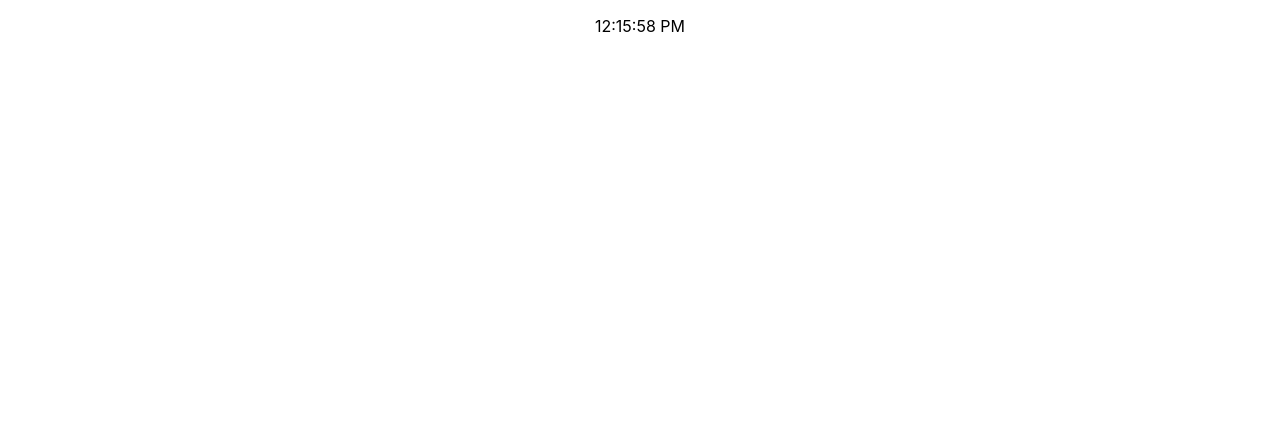
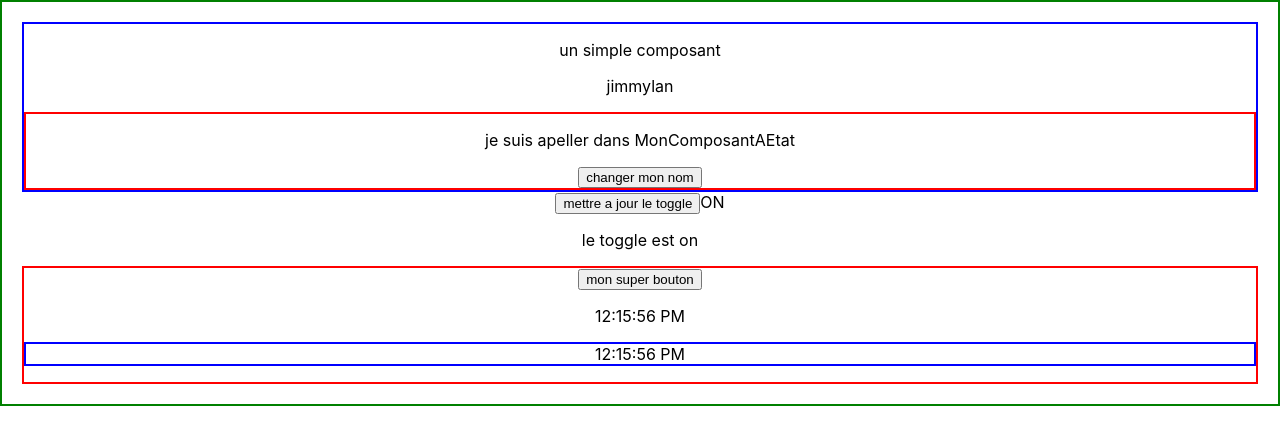
Before and after one commit to JSurquin/exercices-react, a React (Create React App) app: page / in a window 1280 px wide. Shown: the top 444 px of the page. Built offline with nearby package versions, Linux system fonts and the light colour scheme.

Commit message:
ajout d'un sous composant à clock , creation du toggle composant

```diff
--- a/src/App.js
+++ b/src/App.js
@@ -1,10 +1,13 @@
-import logo from './logo.svg';
 import Clock from './components/Clock';
+import Toggle from './components/Toggle';
+import MonComposant from './components/MonComposantAEtat';
 import './App.css';
 
 function App() {
   return (
-    <div className="App">
+    <div className="App" style={{border: '2px solid green', padding: 20}}>
+      <MonComposant/>
+      <Toggle/>
       <Clock/>
     </div>
   );
--- a/src/components/Clock.jsx
+++ b/src/components/Clock.jsx
@@ -1,4 +1,11 @@
 import React from 'react';
+
+
+class MonSuperComposant extends React.Component {
+  render() {
+    return <p style={{border: '2px solid blue'}}> {this.props.date.toLocaleTimeString()}</p>
+  }
+}
 
 class Clock extends React.Component {
 
@@ -13,8 +20,10 @@ class Clock extends React.Component {
   }
 
   componentDidMount() {
-    setInterval(() => this.updateMyTime(), 1000 )
+    this.TimerId = setInterval(() => this.updateMyTime(), 1000 )
+    setTimeout(() => clearInterval(this.TimerId) , this.props.stop)
   }
+
   // créer une fonction qui va mettre à jour le temps dans l'état : date
   // utiliser le cycle de vie pour faire qu'au chargement du composant
   // on lance la fonction qui nous permet de mettre à jour l'état
@@ -22,10 +31,11 @@ class Clock extends React.Component {
 
   render(){
     return (
-      <div>
-      {/* <button onClick={() => this.updateMyTime()}>mon super bouton</button> */}
-    <p>{this.state.date.toLocaleTimeString()}</p>
-    </div>
+      <div style={{border: '2px solid red'}}>
+        <button onClick={() => this.updateMyStringAndMyDate()}>mon super bouton</button>
+        <p>{this.state.date.toLocaleTimeString()}</p>
+        <MonSuperComposant date={this.state.date}/>
+      </div>
 
     )
   }
--- /dev/null
+++ b/src/components/MonComposantAEtat.jsx
@@ -0,0 +1,46 @@
+import React from 'react';
+
+
+class MonDeuxiemeComposant extends React.Component {
+  render() {
+    return (
+    <div style={{border: "2px solid red" }}>
+    <p>je suis apeller dans MonComposantAEtat </p>
+    <button onClick={this.props.mettreAJourMaPhrase}>changer mon nom</button>
+    </div>
+    )
+  }
+}
+
+
+class MonComposantAEtat extends React.Component
+{
+  constructor(props)
+  {
+    super(props);
+    //MonComposantAEtat.state
+    this.state = {name: 'jimmylan'};
+  }
+
+  maFunctionVide = () => {
+    return null;
+  }
+
+  mettreAJourMaPhrase = () => {
+    this.setState({name: 'john'})
+  };
+
+  render()
+  {
+    return (
+      <div style={{border: "2px solid blue" }}>
+      <p >un simple composant</p>
+      <p>{this.state.name}</p>
+      {this.maFunctionVide()}
+      <MonDeuxiemeComposant mettreAJourMaPhrase={() => this.mettreAJourMaPhrase() }/>
+     </div>
+    )
+  }
+}
+
+export default MonComposantAEtat;
--- /dev/null
+++ b/src/components/Toggle.jsx
@@ -0,0 +1,49 @@
+import React from 'react';
+
+class Toggle extends React.Component {
+
+  constructor(props)
+  {
+    super(props)
+    this.state = {isToggleOn: true};
+  }
+
+  handleClick = () => {
+    this.setState((state) => ({
+      isToggleOn: !state.isToggleOn
+    }))
+  }
+
+
+  checkMonToggleAvecDesIf = () => {
+    if (this.state.isToggleOn)
+    {
+      return <p> le toggle est on </p>
+    }
+    else if(this.state.isToggleOn === "blabla") {
+      return <p> test</p>
+    }
+    else {
+      return <p>le toggle est off</p>
+    }
+  }
+
+  render(){
+    return (
+      <div>
+      <button onClick={() => this.handleClick()}>mettre a jour le toggle</button>
+      {/* si toggle est true , si c'est vrai alors ON
+      sinon OFF , si c'est vrai , alors il est vraiment off
+      il est pas off */}
+      {/* ce cas de figure, utilisant des boolean , n'est pas intéressant
+      car un boolean est toujours vrai (true) ou faux (false)
+      mais c'est pour vous faire voir la logique d'opérateurs ternaire imbriqué */}
+      {this.state.isToggleOn === true ? 'ON' : 'OFF' ? 'il est vraiment off' : 'il est pas off'}
+      {this.checkMonToggleAvecDesIf()}
+      </div>
+    )
+
+  }
+}
+
+export default Toggle;
```
